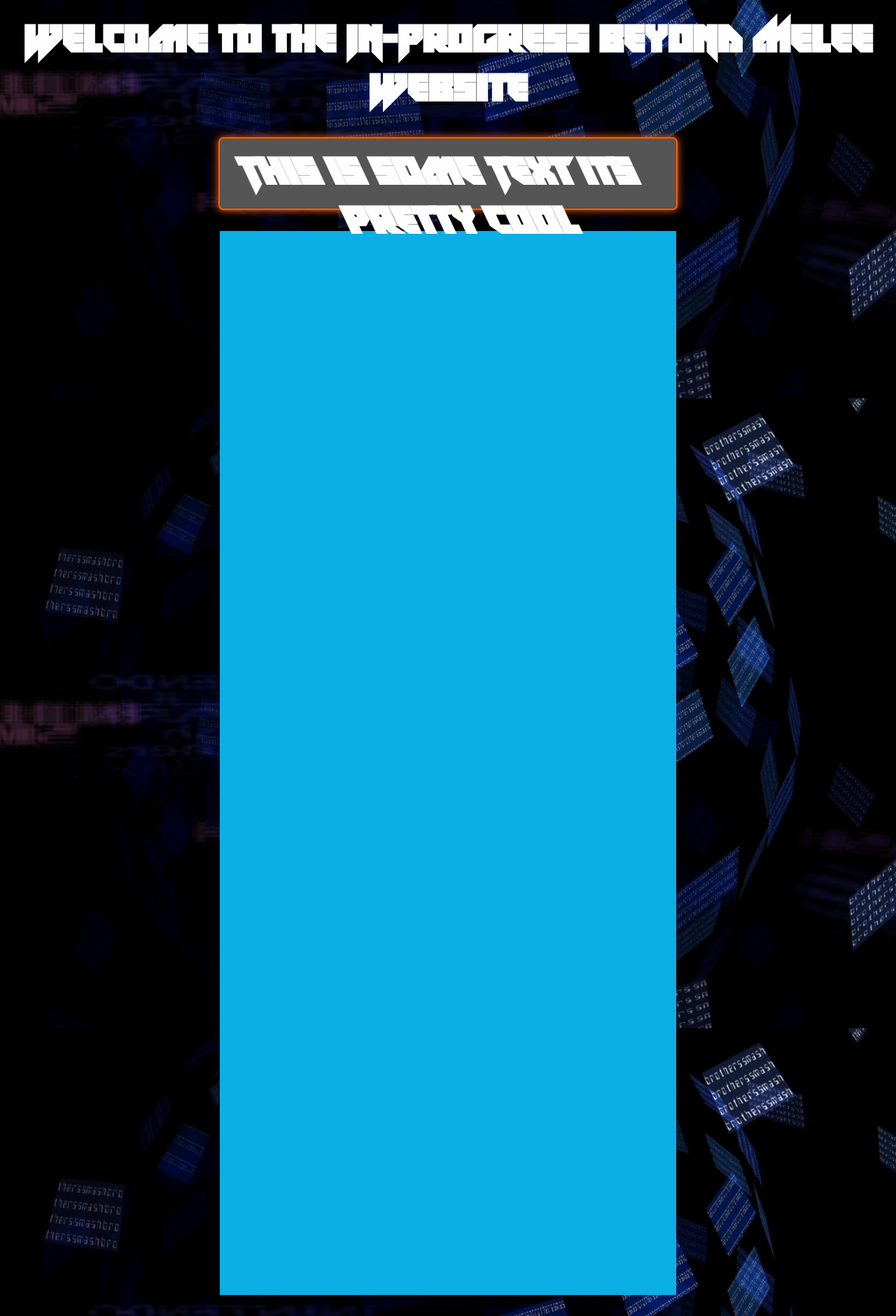
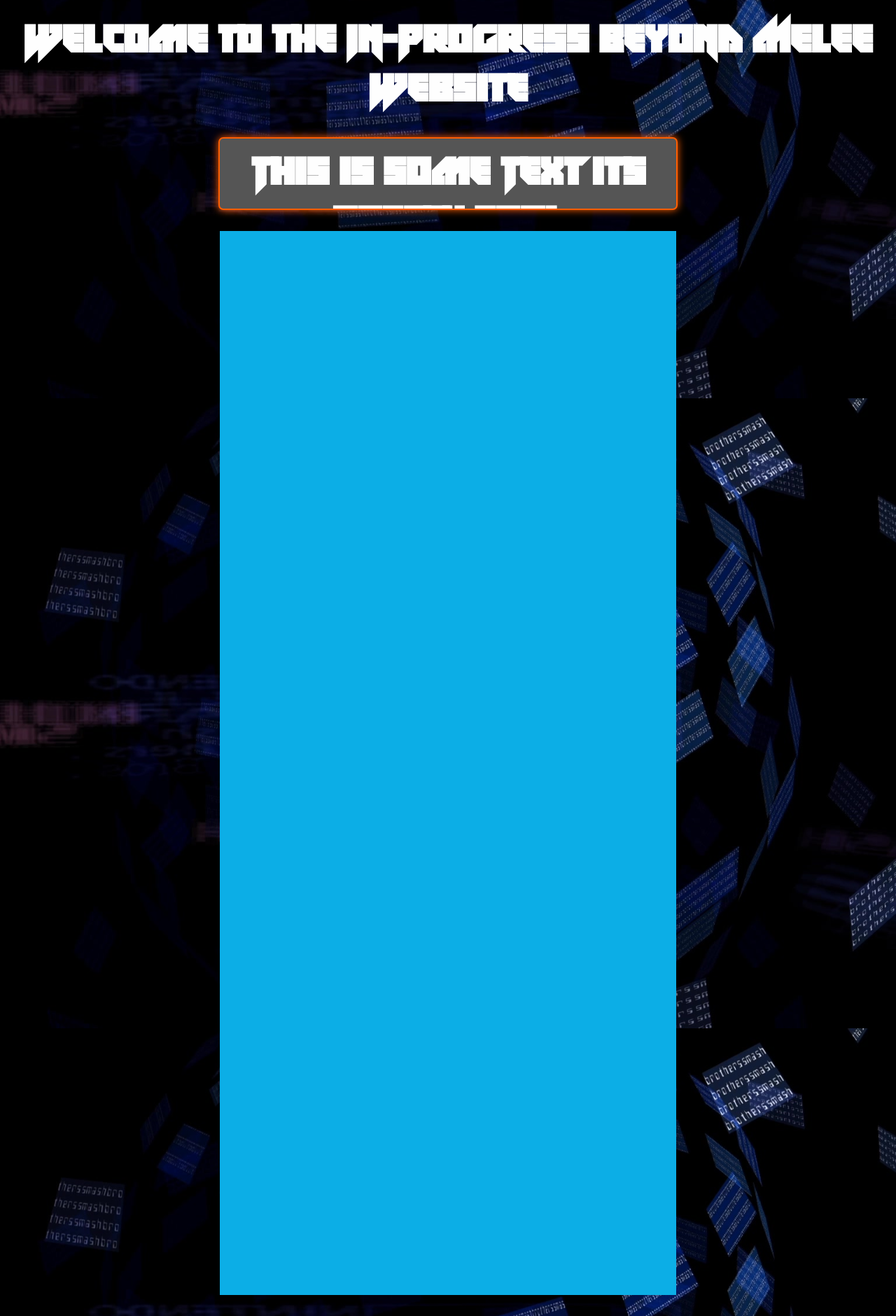
Before and after one commit to BeyondMelee/BeyondMelee.github.io, a Jekyll site: the page built from index.html, in a window 1280 px wide. Shown: the part 331-2211 px from the top of the page at 70% size. Built offline with Jekyll 4.4.1, drawn with Linux system fonts in a browser that asks for light colours.

Commit message:
no need to counter slant the text

```diff
--- a/css/style.css
+++ b/css/style.css
@@ -39,10 +39,14 @@
     width: 200px;
     height: 80px;
     background: #555;
+    overflow: hidden;
 }
 
 .holder::after {
     content: '';
+    -webkit-transform-origin: 100% 0;
+    -ms-transform-origin: 100% 0;
+    transform-origin: 100% 0;
     -webkit-transform: skew(-25deg);
     -ms-transform: skew(-25deg);
     transform: skew(-25deg);
@@ -62,10 +66,6 @@
     padding: 0px;
     margin: 0px;
     border: 0px;
-}
-
-.no-transform {
-    transform: skew(25deg);
 }
 
 
```
